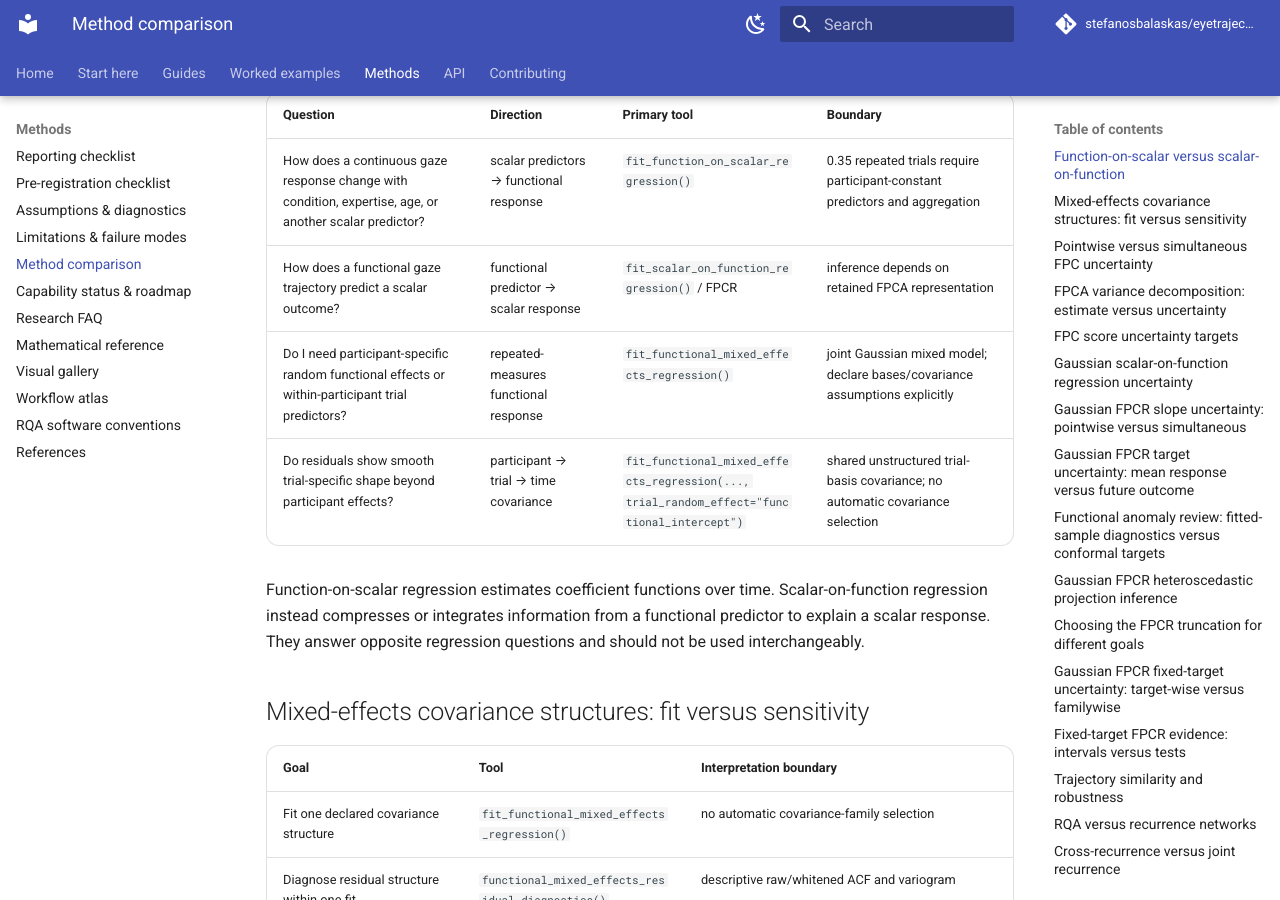
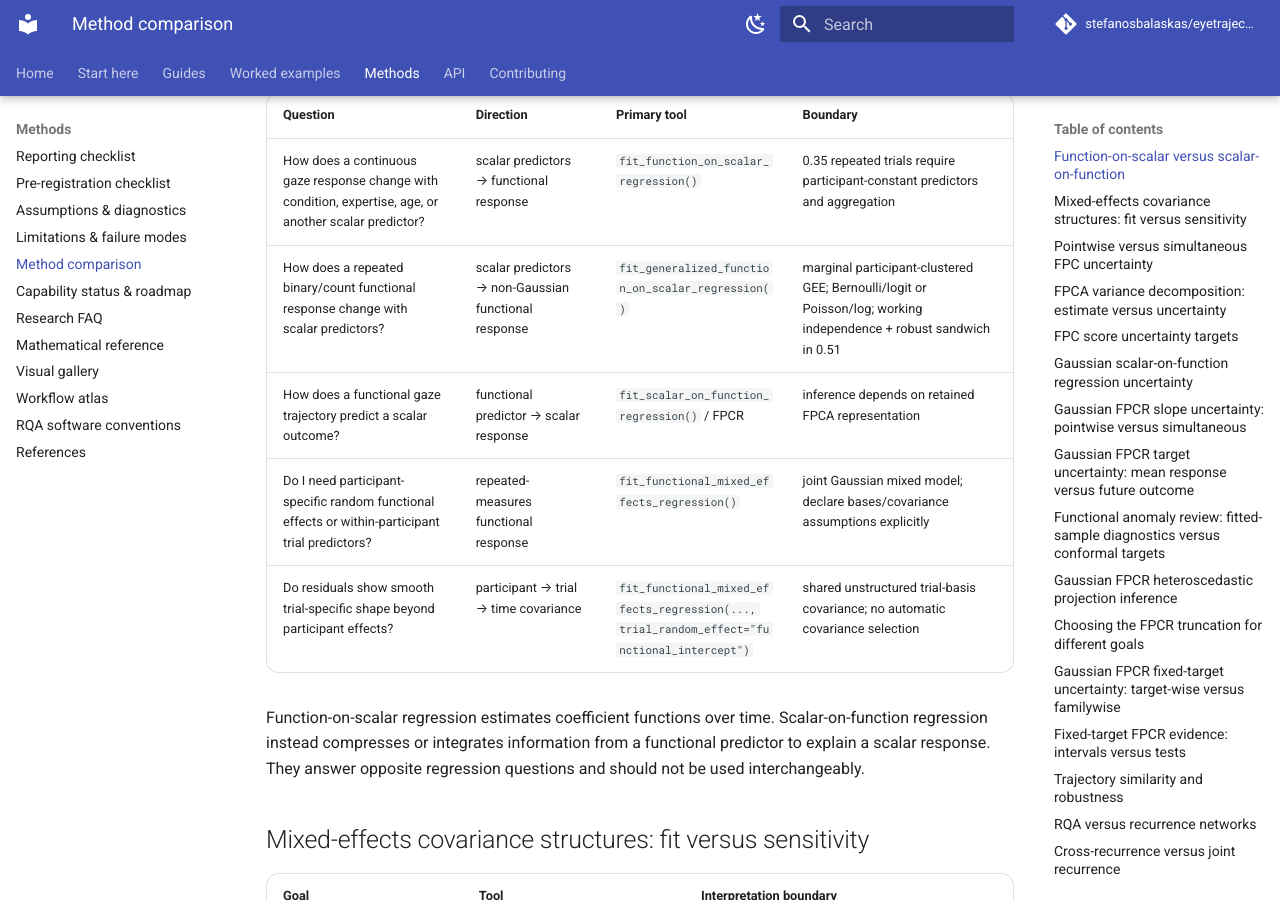
Before and after one commit to stefanosbalaskas/eyetrajectoriespy, an MkDocs documentation site: the page built from docs/methods/method-comparison.md, in a window 1280 px wide and 900 px high, scrolled down 1480 px. Built offline with MkDocs 1.6.1 and Material for MkDocs 9.7.7, drawn with Linux system fonts in a browser that asks for light colours; comment, search, counter and statistics services are not loaded.

Commit message:
Compare generalized and Gaussian functional regression

```diff
--- a/docs/methods/method-comparison.md
+++ b/docs/methods/method-comparison.md
@@ -29,6 +29,7 @@ FDA and GAMMs are complementary: FPCA summarizes covariance and dominant modes;
 | Question | Direction | Primary tool | Boundary |
 |---|---|---|---|
 | How does a continuous gaze response change with condition, expertise, age, or another scalar predictor? | scalar predictors → functional response | `fit_function_on_scalar_regression()` | 0.35 repeated trials require participant-constant predictors and aggregation |
+| How does a repeated binary/count functional response change with scalar predictors? | scalar predictors → non-Gaussian functional response | `fit_generalized_function_on_scalar_regression()` | marginal participant-clustered GEE; Bernoulli/logit or Poisson/log; working independence + robust sandwich in 0.51 |
 | How does a functional gaze trajectory predict a scalar outcome? | functional predictor → scalar response | `fit_scalar_on_function_regression()` / FPCR | inference depends on retained FPCA representation |
 | Do I need participant-specific random functional effects or within-participant trial predictors? | repeated-measures functional response | `fit_functional_mixed_effects_regression()` | joint Gaussian mixed model; declare bases/covariance assumptions explicitly |
 | Do residuals show smooth trial-specific shape beyond participant effects? | participant → trial → time covariance | `fit_functional_mixed_effects_regression(..., trial_random_effect="functional_intercept")` | shared unstructured trial-basis covariance; no automatic covariance selection |
```
